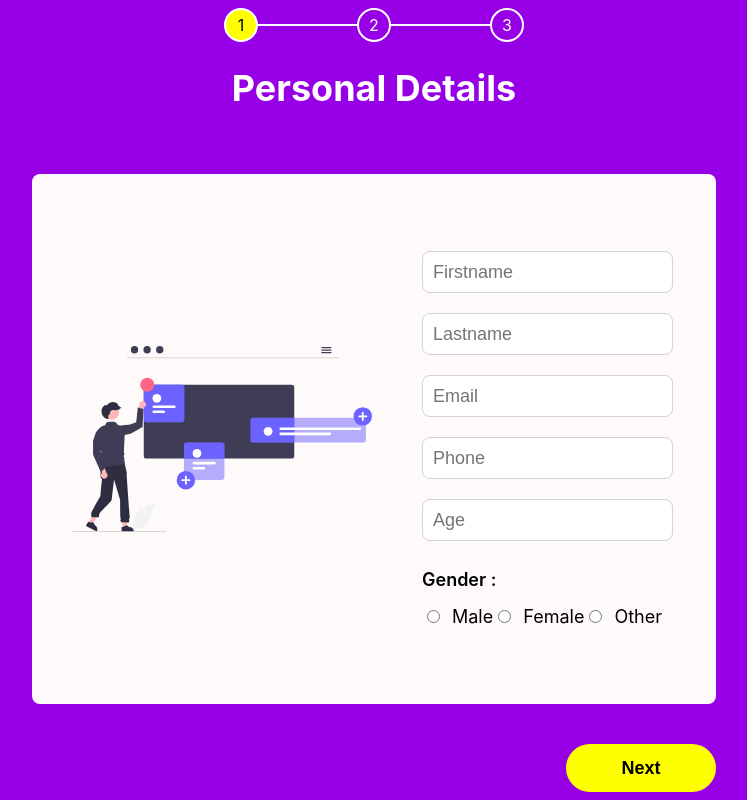
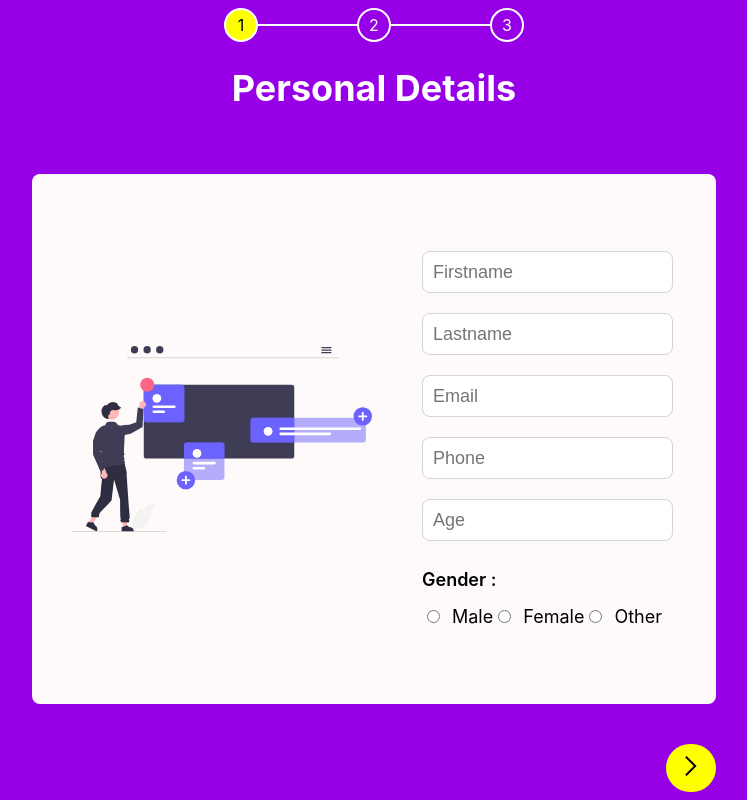
Before and after one commit to heyyayesh/multistage-form, a React (Create React App) app: page / in a window 1280 px wide. Shown: the whole page, without its empty margins (266-1013 px from the left). Built offline with nearby package versions, Linux system fonts and the light colour scheme.

Commit message:
Change controls bottons to icons

```diff
--- a/src/components/StageOne.jsx
+++ b/src/components/StageOne.jsx
@@ -1,7 +1,7 @@
 import React, { useState } from 'react';
 import styles from './stageOne.module.css';
 import img from '../assets/stage1.svg';
-
+import nextIcon from '../assets/next.svg';
 import { useDispatch, useSelector } from 'react-redux';
 import { next } from '../features/stageSlice';
 import { add } from '../features/userSlice';
@@ -168,7 +168,9 @@ function StageOne() {
       </div>
 
       <div className={styles.controls}>
-        <button onClick={handleNext}>Next</button>
+        <button onClick={handleNext}>
+          <img src={nextIcon} alt='.' />
+        </button>
       </div>
     </div>
   );
--- a/src/components/StageThree.jsx
+++ b/src/components/StageThree.jsx
@@ -3,7 +3,8 @@ import styles from './stageOne.module.css';
 import img from '../assets/stage1.svg';
 import styles3 from './stageThree.module.css';
 import upload from '../assets/upload-icon.svg';
-
+import prevIcon from '../assets/previous.svg';
+import nextIcon from '../assets/next.svg';
 import { useDispatch, useSelector } from 'react-redux';
 import { next, previous } from '../features/stageSlice';
 import { add } from '../features/userSlice';
@@ -125,8 +126,12 @@ function StageOne() {
       </div>
 
       <div className={`${styles.controls} ${styles3.controls}`}>
-        <button onClick={() => dispatch(previous())}>Previous</button>
-        <button onClick={handleNext}>Submit</button>
+        <button onClick={() => dispatch(previous())}>
+          <img src={prevIcon} alt='.' />
+        </button>
+        <button onClick={handleNext}>
+          <img src={nextIcon} alt='.' />
+        </button>
       </div>
     </div>
   );
--- a/src/components/StageTwo.jsx
+++ b/src/components/StageTwo.jsx
@@ -2,7 +2,8 @@ import React, { useState } from 'react';
 import styles from './stageOne.module.css';
 import img from '../assets/stage1.svg';
 import styles2 from './stageTwo.module.css';
-
+import prevIcon from '../assets/previous.svg';
+import nextIcon from '../assets/next.svg';
 import { useDispatch, useSelector } from 'react-redux';
 import { next, previous } from '../features/stageSlice';
 import { add } from '../features/userSlice';
@@ -102,8 +103,12 @@ function StageOne() {
       </div>
 
       <div className={`${styles.controls} ${styles2.controls}`}>
-        <button onClick={() => dispatch(previous())}>Previous</button>
-        <button onClick={handleNext}>Next</button>
+        <button onClick={() => dispatch(previous())}>
+          <img src={prevIcon} alt='.' />
+        </button>
+        <button onClick={handleNext}>
+          <img src={nextIcon} alt='.' />
+        </button>
       </div>
     </div>
   );
--- a/src/components/Verification.jsx
+++ b/src/components/Verification.jsx
@@ -2,8 +2,9 @@ import React, { useState } from 'react';
 import styles from './stageOne.module.css';
 import img from '../assets/stage1.svg';
 import styles4 from './verification.module.css';
-
-import { useDispatch, useSelector } from 'react-redux';
+import prevIcon from '../assets/previous.svg';
+import nextIcon from '../assets/next.svg';
+import { useDispatch } from 'react-redux';
 import { previous } from '../features/stageSlice';
 import { verify } from '../features/userSlice';
 import Popup from './Popup';
@@ -73,8 +74,12 @@ function StageOne() {
       </div>
 
       <div className={`${styles.controls} ${styles4.controls}`}>
-        <button onClick={() => dispatch(previous())}>Previous</button>
-        <button onClick={handleNext}>Submit</button>
+        <button onClick={() => dispatch(previous())}>
+          <img src={prevIcon} alt='.' />
+        </button>
+        <button onClick={handleNext}>
+          <img src={nextIcon} alt='.' />
+        </button>
       </div>
 
       {popupVisible && <Popup ok={handleClick} />}
--- a/src/components/stageOne.module.css
+++ b/src/components/stageOne.module.css
@@ -93,12 +93,16 @@ img {
   font-size: 18px;
   background-color: yellow;
   border: none;
-  width: 150px;
+  width: 50px;
   height: 48px;
   border-radius: 24px;
   cursor: pointer;
   transition: 150ms ease-in-out;
   font-weight: bold;
+}
+
+.controls img {
+  width: 24px;
 }
 
 .controls button:hover {
```
